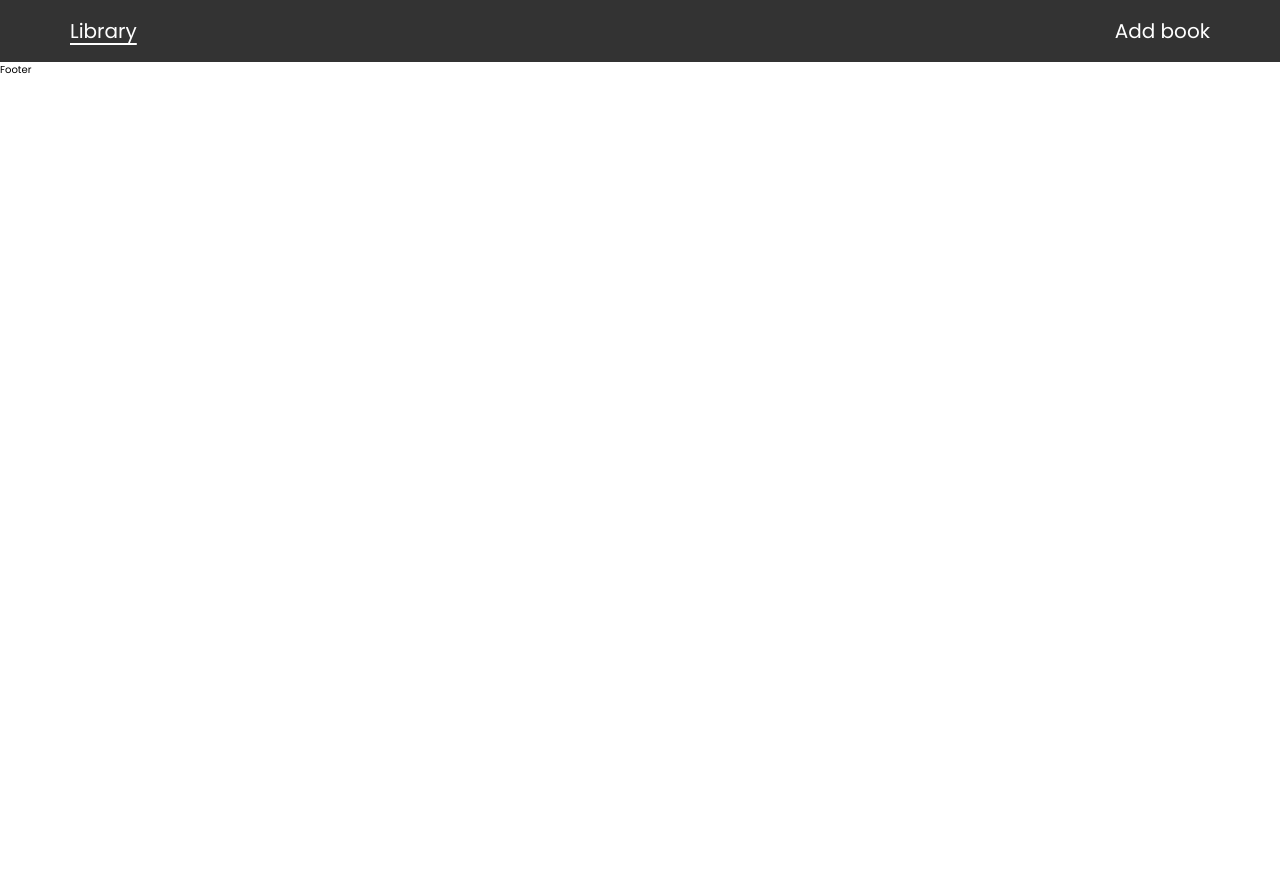
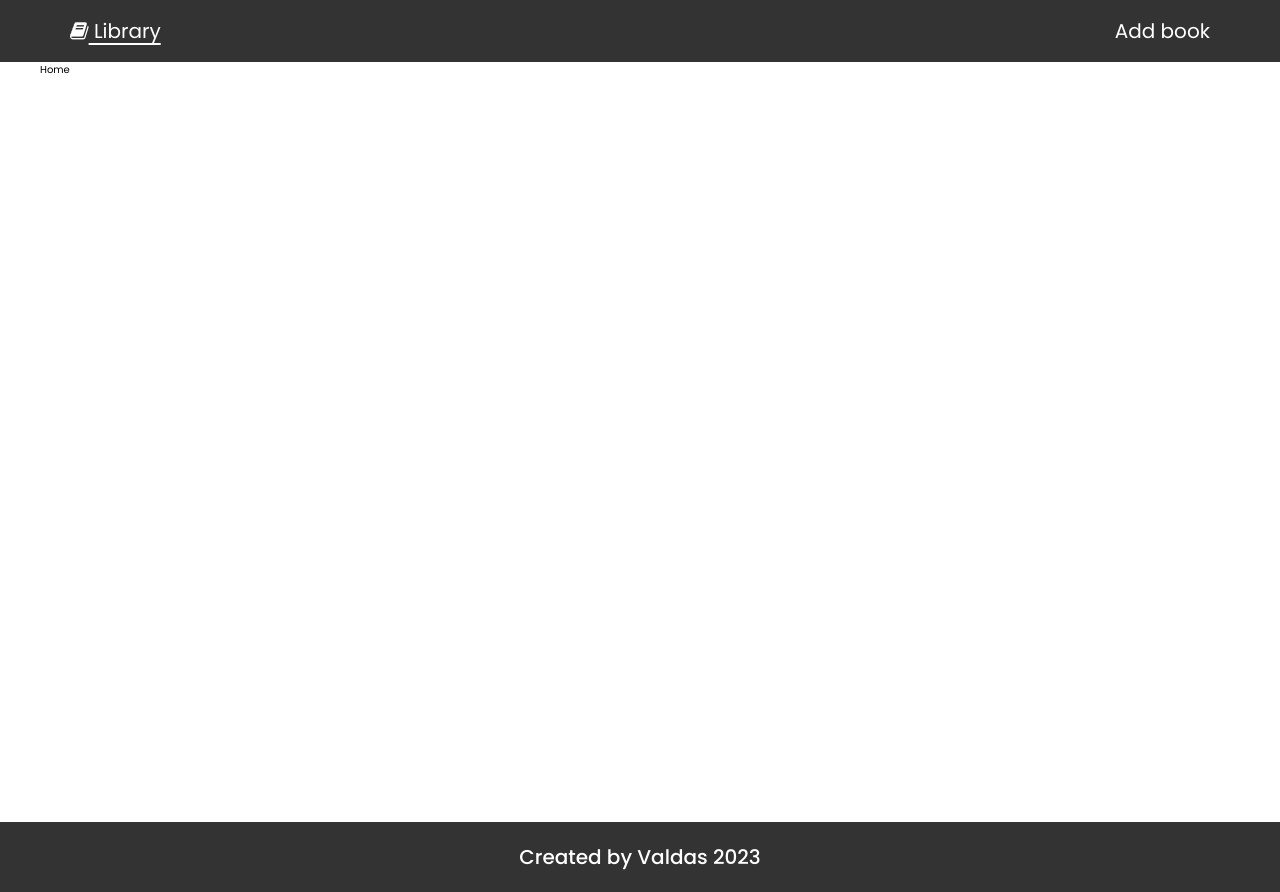
Before and after one commit to valdasko/React-Library-App, a React (Vite) app: page / in a window 1280 px wide. Before the commit the page ends 800 px from the top, so only its background shows below. Built offline with nearby package versions, Linux system fonts and the light colour scheme.

Commit message:
footer, font awesome import

```diff
--- a/index.html
+++ b/index.html
@@ -10,6 +10,13 @@
       href="https://fonts.googleapis.com/css2?family=Poppins:wght@400;500;700&display=swap"
       rel="stylesheet"
     />
+    <link
+      rel="stylesheet"
+      href="https://cdnjs.cloudflare.com/ajax/libs/font-awesome/4.7.0/css/font-awesome.css"
+      integrity="sha512-5A8nwdMOWrSz20fDsjczgUidUBR8liPYU+WymTZP1lmY9G6Oc7HlZv156XqnsgNUzTyMefFTcsFH/tnJE/+xBg=="
+      crossorigin="anonymous"
+      referrerpolicy="no-referrer"
+    />
     <title>Vite + React</title>
   </head>
   <body>
--- a/src/App.jsx
+++ b/src/App.jsx
@@ -11,8 +11,8 @@ function App() {
     <div className="App">
       <Header />
       <Routes>
-        <Route path="/" element={Home} />
-        <Route path="/addnewbook" element={AddBook} />
+        <Route path="/" element={<Home />} />
+        <Route path="/addnewbook" element={<AddBook />} />
       </Routes>
       <Footer />
     </div>
--- a/src/components/layout/Footer.jsx
+++ b/src/components/layout/Footer.jsx
@@ -1,7 +1,24 @@
 import React from 'react';
+import styled from 'styled-components';
+
+const MyFooter = styled.footer`
+  background-color: #333;
+  color: #fff;
+`;
+const FooterText = styled.h3`
+  margin: 0;
+  padding: 2rem;
+  text-align: center;
+  font-size: 2rem;
+  font-weight: 500;
+`;
 
 function Footer() {
-  return <footer>Footer</footer>;
+  return (
+    <MyFooter>
+      <FooterText>Created by Valdas 2023</FooterText>
+    </MyFooter>
+  );
 }
 
 export default Footer;
--- a/src/components/layout/Header.jsx
+++ b/src/components/layout/Header.jsx
@@ -32,7 +32,10 @@ function Header() {
   return (
     <MyHeader>
       <Nav className="container">
-        <SiteLink to="/">Library</SiteLink>
+        <SiteLink to="/">
+          {' '}
+          <i className="fa fa-book" aria-hidden="true"></i> Library
+        </SiteLink>
         <SiteLink to="/addnewbook">Add book</SiteLink>
       </Nav>
     </MyHeader>
--- a/src/components/pages/AddBook.jsx
+++ b/src/components/pages/AddBook.jsx
@@ -1,7 +1,7 @@
 import React from 'react';
 
 function AddBook() {
-  return <div>AddBook</div>;
+  return <div className="container page">AddBook</div>;
 }
 
 export default AddBook;
--- a/src/components/pages/Home.jsx
+++ b/src/components/pages/Home.jsx
@@ -1,7 +1,7 @@
 import React from 'react';
 
 function Home() {
-  return <div>Home</div>;
+  return <div className="container page">Home</div>;
 }
 
 export default Home;
--- a/src/styles/reset.css
+++ b/src/styles/reset.css
@@ -84,3 +84,6 @@ textarea {
   min-width: 500px;
   resize: vertical;
 }
+.page {
+  height: 95vh;
+}
```
Also changed, not shown: 1 other file (tests, documents, lock files or other folders).
